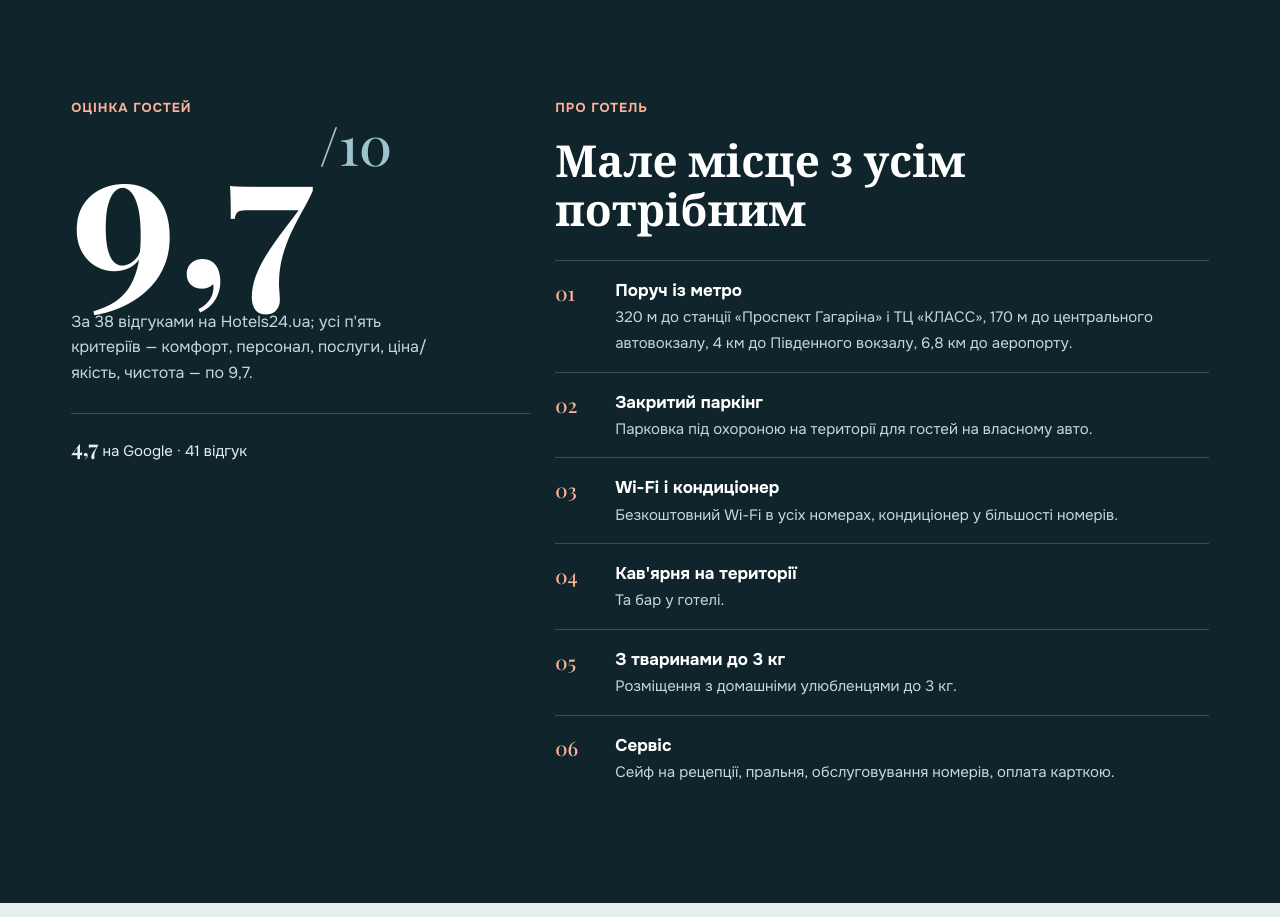
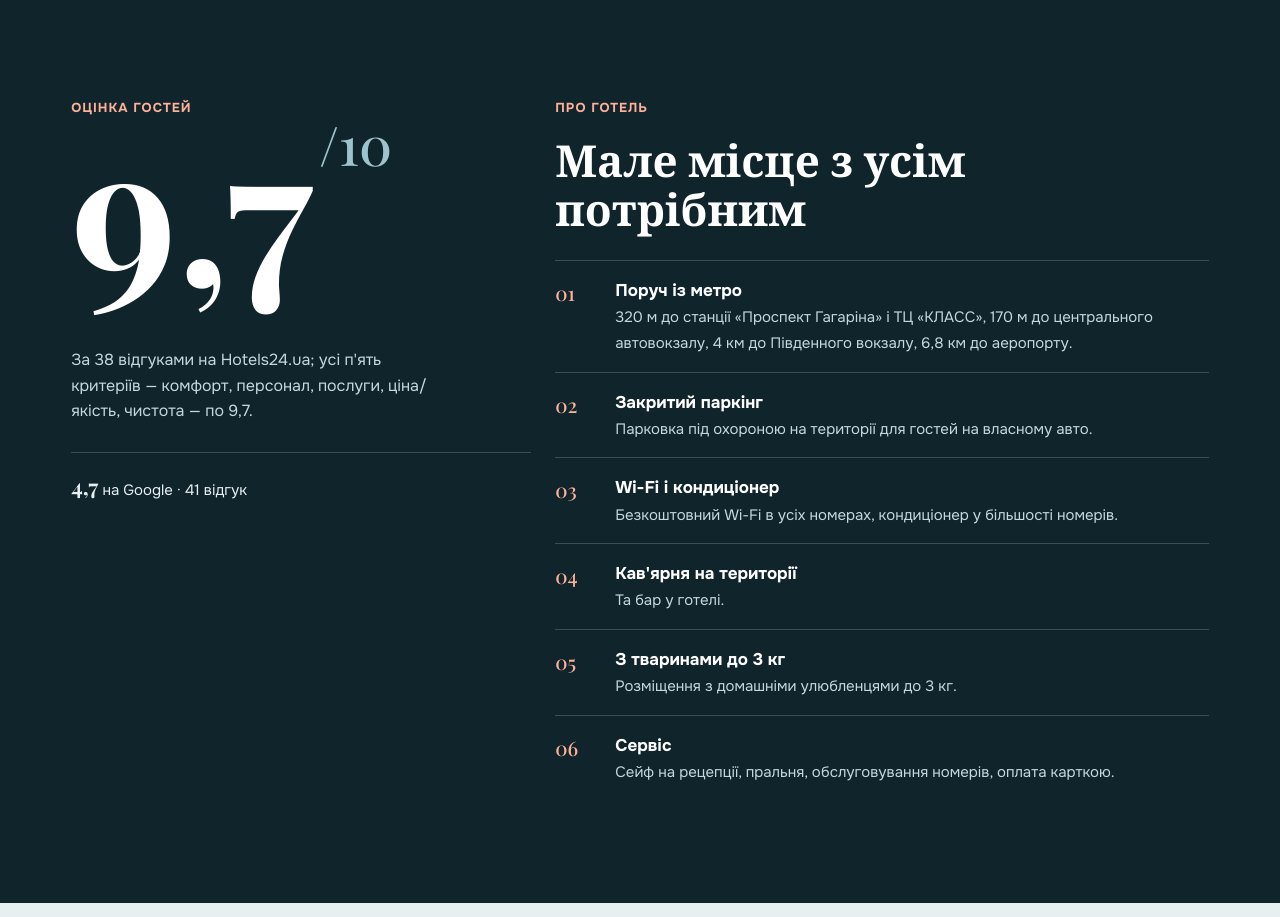
Before and after one commit to doba-digital-agency/previews, a plain HTML site: page p/hotel-trempel-679283/index.html in a window 1280 px wide. Shown: the part 2980-3897 px from the top of the page. Drawn offline with nearby package versions, Linux system fonts and the light colour scheme.

Commit message:
Preview hotel-trempel-679283

```diff
--- a/p/hotel-trempel-679283/index.html
+++ b/p/hotel-trempel-679283/index.html
@@ -114,7 +114,7 @@ h1,h2,h3{font-family:var(--f-head);line-height:1.12;font-weight:700;overflow-wra
 .about .wrap{display:grid;grid-template-columns:repeat(12,1fr);gap:24px}
 .wrap>*{min-width:0}
 .score{grid-column:1/6}
-.score .big{font-family:var(--f-head);font-weight:700;font-size:clamp(110px,15vw,200px);line-height:.9;color:#fff}
+.score .big{font-family:var(--f-head);font-weight:700;font-size:clamp(110px,15vw,200px);line-height:.9;padding-bottom:.2em;color:#fff}
 .score .big sup{font-size:.28em;vertical-align:top;color:#9dc4cc;margin-left:6px;font-weight:500}
 .score p{max-width:34ch;margin-top:16px;color:#c3d9de}
 .score .g{margin-top:28px;border-top:1px solid #36505a;padding-top:16px;font-size:15px}
```
